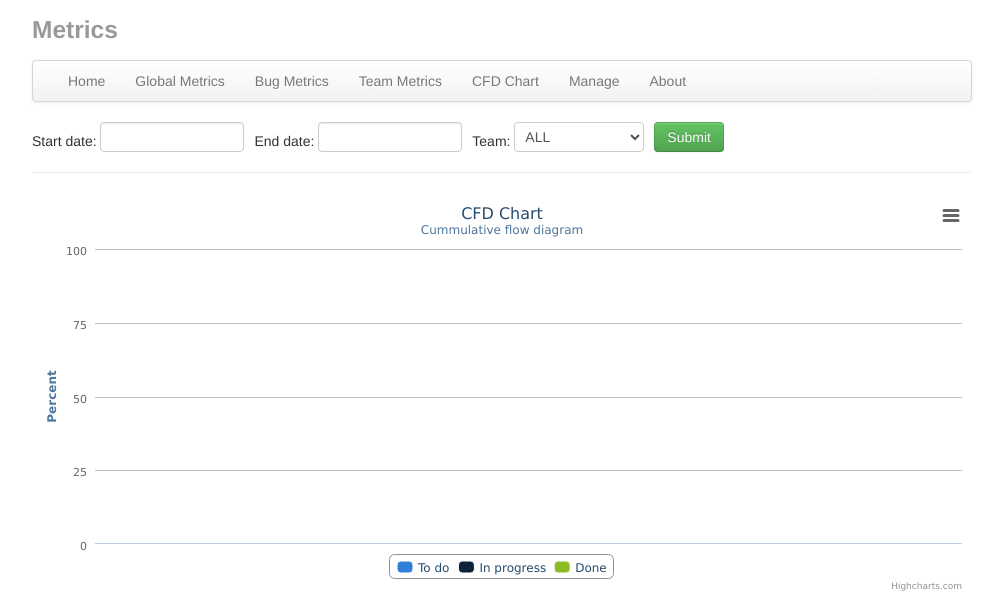
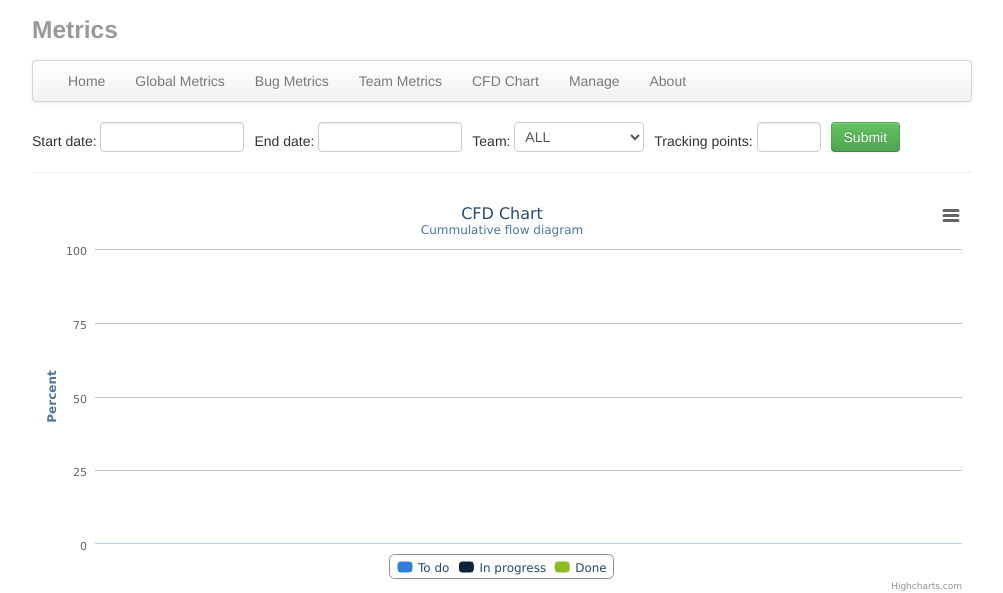
Before and after one commit to jjcorrea/ilgmetrics, a Django app: template metrics/templates/cfd_chart.html in a window 1280 px wide. Shown: the top 593 px of the page, without its empty margins (138-1141 px from the left). Run offline with Django 3.2, Linux system fonts and the light colour scheme; the template is opened without the code that fills it, so the values that code supplies are empty; parts of the project's set-up code (start-up, migrations or seed data) failed here and were passed over; some libraries are stand-ins or nearby versions.

Commit message:
Added tracking points in form

```diff
--- a/metrics/htdocs/static/css/general.css
+++ b/metrics/htdocs/static/css/general.css
@@ -14,3 +14,6 @@ form.horizontal label{
 input[type=text],input[type=submit]{
 	/*vertical-align: top;*/
 }
+input[type=text].mini{
+	width:50px
+}
--- a/metrics/templates/cfd_chart.html
+++ b/metrics/templates/cfd_chart.html
@@ -81,6 +81,11 @@ $(function () {
 				<option {% if posted.2 == "JOHN_DEERE" %}selected='selected'{% endif %} value="JOHN_DEERE">JOHN DEERE</option>
 			</select>
 		</label>
+
+		<label for="tracking_points">Tracking points:
+		<input id="tracking_points" name="tracking_points" class='mini' type="text" value="{{posted.3}}" />
+		</label>
+
 		<input type="submit" class="btn btn-success">
 </form>
 
```
Also changed, not shown: metrics/views.py (+10 -4 lines).
